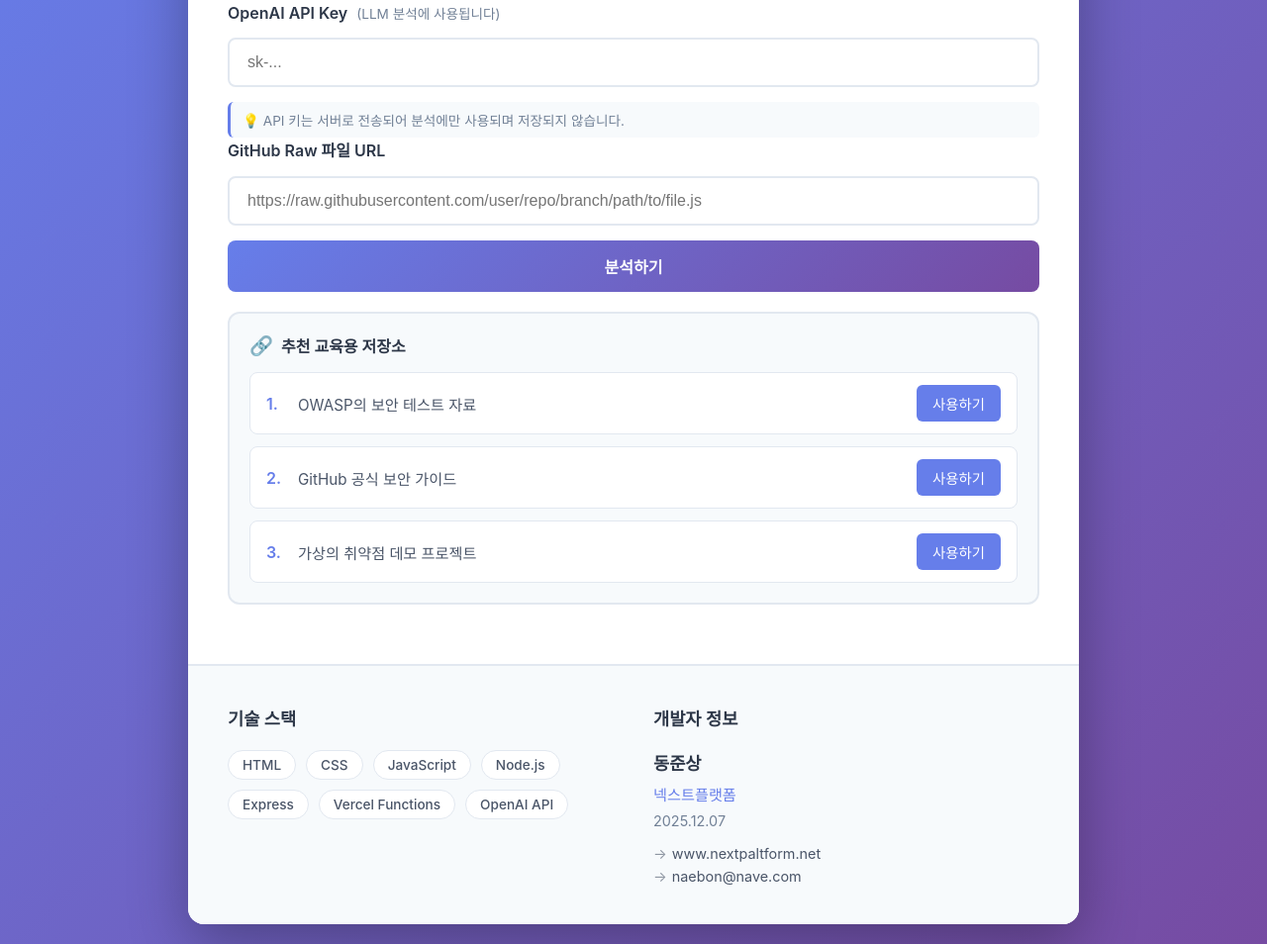
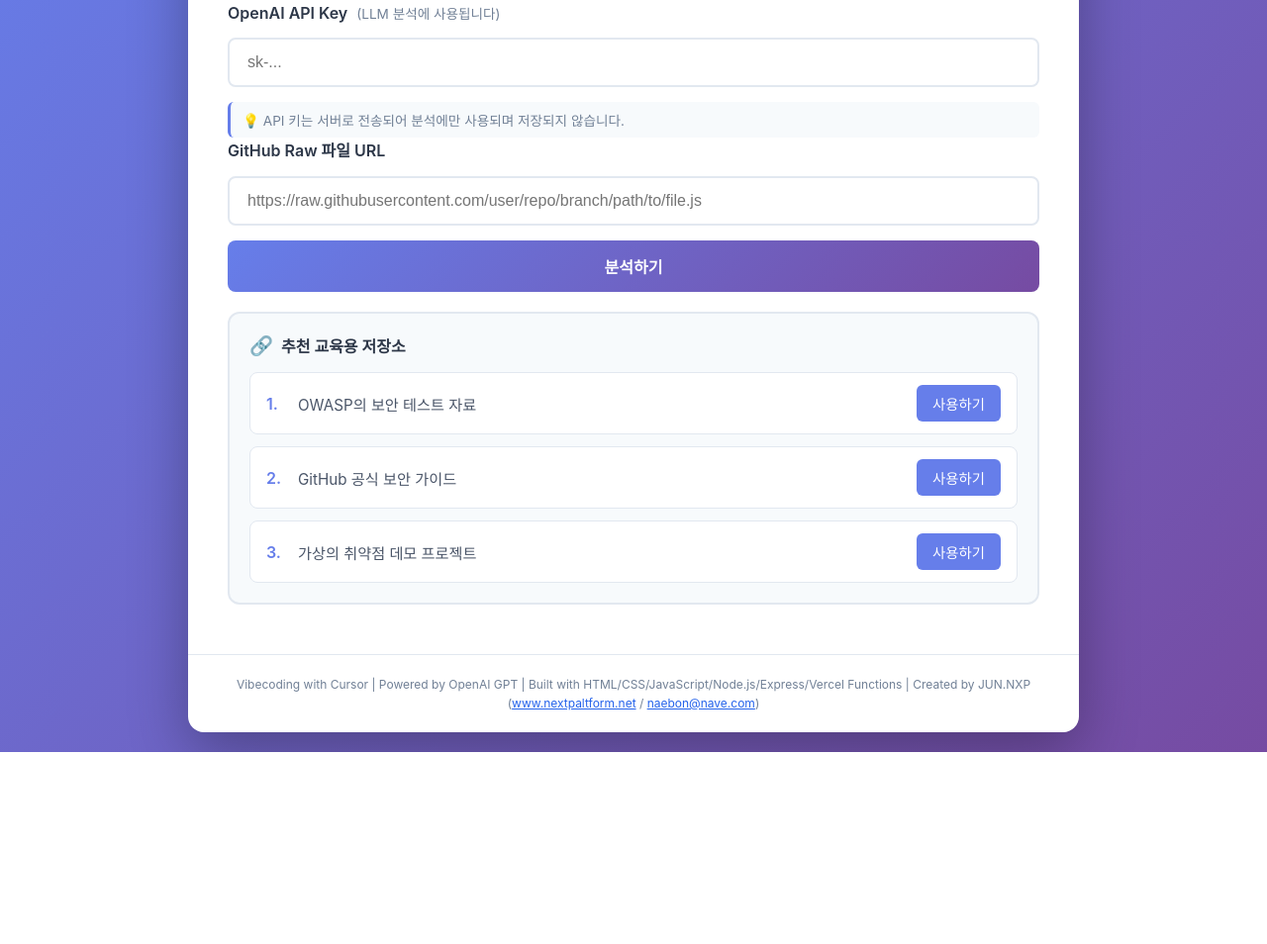
Before and after one commit to junsang-dong/vibe-1207-api-key-leak-detector, a website: page index.html in a window 1280 px wide. Shown: the part 181-1135 px from the top of the page at 99% size. After the commit the page ends 941 px from the top, so only its background shows below. Drawn offline with Linux system fonts and the light colour scheme.

Commit message:
Update: 푸터를 심플한 한 줄 디자인으로 변경 (이미지 참고)

```diff
--- a/index.html
+++ b/index.html
@@ -107,34 +107,7 @@
         <!-- 푸터 -->
         <footer class="footer">
             <div class="footer-content">
-                <div class="footer-section">
-                    <h3>기술 스택</h3>
-                    <div class="tech-stack">
-                        <span class="tech-item">HTML</span>
-                        <span class="tech-item">CSS</span>
-                        <span class="tech-item">JavaScript</span>
-                        <span class="tech-item">Node.js</span>
-                        <span class="tech-item">Express</span>
-                        <span class="tech-item">Vercel Functions</span>
-                        <span class="tech-item">OpenAI API</span>
-                    </div>
-                </div>
-                <div class="footer-section">
-                    <h3>개발자 정보</h3>
-                    <div class="developer-info">
-                        <p class="developer-name">동준상</p>
-                        <p class="developer-org">넥스트플랫폼</p>
-                        <p class="developer-date">2025.12.07</p>
-                        <div class="developer-links">
-                            <a href="https://www.nextpaltform.net" target="_blank" rel="noopener noreferrer" class="footer-link">
-                                www.nextpaltform.net
-                            </a>
-                            <a href="mailto:naebon@nave.com" class="footer-link">
-                                naebon@nave.com
-                            </a>
-                        </div>
-                    </div>
-                </div>
+                Vibecoding with Cursor | Powered by OpenAI GPT | Built with HTML/CSS/JavaScript/Node.js/Express/Vercel Functions | Created by JUN.NXP (<a href="https://www.nextpaltform.net" target="_blank" rel="noopener noreferrer" class="footer-link">www.nextpaltform.net</a> / <a href="mailto:naebon@nave.com" class="footer-link">naebon@nave.com</a>)
             </div>
         </footer>
     </div>
--- a/style.css
+++ b/style.css
@@ -404,109 +404,33 @@ header h1 {
 
 /* 푸터 */
 .footer {
-    margin-top: 60px;
-    padding-top: 40px;
-    border-top: 2px solid #e2e8f0;
-    background: #f7fafc;
-    border-radius: 0 0 16px 16px;
+    margin-top: 50px;
+    padding-top: 20px;
+    border-top: 1px solid #e2e8f0;
     margin-left: -40px;
     margin-right: -40px;
     margin-bottom: -40px;
-    padding: 40px;
+    padding: 20px 40px;
+    background: transparent;
 }
 
 .footer-content {
-    display: grid;
-    grid-template-columns: 1fr 1fr;
-    gap: 40px;
-    max-width: 1200px;
+    text-align: center;
+    font-size: 0.75rem;
+    color: #718096;
+    line-height: 1.6;
+    max-width: 100%;
     margin: 0 auto;
 }
 
-.footer-section h3 {
-    font-size: 1.1rem;
-    color: #2d3748;
-    margin-bottom: 20px;
-    font-weight: 600;
-}
-
-/* 기술 스택 */
-.tech-stack {
-    display: flex;
-    flex-wrap: wrap;
-    gap: 10px;
-}
-
-.tech-item {
-    padding: 6px 14px;
-    background: white;
-    border: 1px solid #e2e8f0;
-    border-radius: 20px;
-    font-size: 0.85rem;
-    color: #4a5568;
-    font-weight: 500;
-    transition: all 0.2s ease;
-}
-
-.tech-item:hover {
-    border-color: #667eea;
-    color: #667eea;
-    transform: translateY(-2px);
-    box-shadow: 0 2px 8px rgba(102, 126, 234, 0.15);
-}
-
-/* 개발자 정보 */
-.developer-info {
-    display: flex;
-    flex-direction: column;
-    gap: 8px;
-}
-
-.developer-name {
-    font-size: 1.1rem;
-    font-weight: 600;
-    color: #2d3748;
-    margin: 0;
-}
-
-.developer-org {
-    font-size: 0.95rem;
-    color: #667eea;
-    font-weight: 500;
-    margin: 0;
-}
-
-.developer-date {
-    font-size: 0.9rem;
-    color: #718096;
-    margin: 0;
-}
-
-.developer-links {
-    display: flex;
-    flex-direction: column;
-    gap: 6px;
-    margin-top: 8px;
-}
-
 .footer-link {
-    color: #4a5568;
-    text-decoration: none;
-    font-size: 0.9rem;
+    color: #2563eb;
+    text-decoration: underline;
     transition: color 0.2s ease;
-    display: inline-flex;
-    align-items: center;
-    gap: 5px;
 }
 
 .footer-link:hover {
-    color: #667eea;
-    text-decoration: underline;
-}
-
-.footer-link::before {
-    content: "→";
-    opacity: 0.6;
+    color: #1d4ed8;
 }
 
 /* 반응형 디자인 - 푸터 */
@@ -515,21 +439,12 @@ header h1 {
         margin-left: -20px;
         margin-right: -20px;
         margin-bottom: -20px;
-        padding: 30px 20px;
+        padding: 15px 20px;
     }
 
     .footer-content {
-        grid-template-columns: 1fr;
-        gap: 30px;
-    }
-
-    .tech-stack {
-        gap: 8px;
-    }
-
-    .tech-item {
-        font-size: 0.8rem;
-        padding: 5px 12px;
+        font-size: 0.7rem;
+        line-height: 1.5;
     }
 }
 
```
